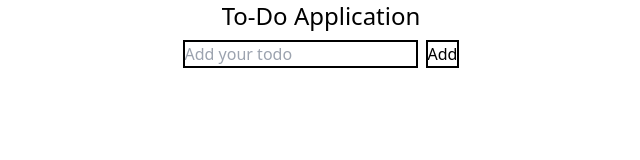
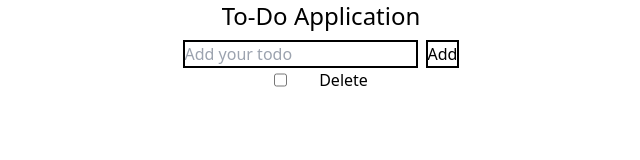
Before and after one commit to sagarpdl000/To-Do-, a React (Create React App) app: page / in a window 1280 px wide. Both pictures are taken after a click on the button "Add". Shown: the top 160 px of the page, without its empty margins (319-959 px from the left). Built offline with nearby package versions, Linux system fonts and the light colour scheme.

Commit message:
List rendered

```diff
--- a/package.json
+++ b/package.json
@@ -36,6 +36,7 @@
     ]
   },
   "devDependencies": {
-    "tailwindcss": "^3.4.1"
+    "tailwindcss": "^3.4.1",
+    "uuid": "^9.0.1"
   }
 }
--- a/src/App.js
+++ b/src/App.js
@@ -1,10 +1,12 @@
 import AddToDo from "./Components/AddToDo";
+import ToDoList from "./Components/ToDoList";
 
 function App() {
   return (
     <div className='text-center'>
       <div className="Font-bold text-2xl">To-Do Application</div>
       <AddToDo/>
+      <ToDoList/>
 
 
     </div>
--- a/src/Components/AddToDo.jsx
+++ b/src/Components/AddToDo.jsx
@@ -1,5 +1,7 @@
 import React, { useContext, useState } from 'react'
 import { TodoContext } from '../Context/TodoContext';
+import { v4 as uuidv4 } from 'uuid';
+
 
 const AddToDo = () => {
 
@@ -17,7 +19,7 @@ const AddToDo = () => {
 
       else{
 
-        const newTodo = [...todos, {id:1, title: title, completed : false}];
+        const newTodo = [...todos, {id: uuidv4, title: title, completed : false}]; //UUID for unique id, npm i --save-dev uuid
         setTodos(newTodo);
         setTitle('')
         console.log(newTodo);
--- a/src/Components/ToDo.jsx
+++ b/src/Components/ToDo.jsx
@@ -0,0 +1,15 @@
+import React from 'react'
+
+const ToDo = (props) => {
+
+
+  return (
+    <div className='flex justify-center gap-4'>
+        <input type="checkbox" value={props.id} id={props.id} />
+        <label htmlFor={props.id}>{props.title}</label>
+        <button>Delete</button>
+    </div>
+  )
+}
+
+export default ToDo
--- /dev/null
+++ b/src/Components/ToDoList.jsx
@@ -0,0 +1,28 @@
+import React, { useContext } from 'react'
+import { TodoContext } from '../Context/TodoContext';
+import ToDo from './ToDo';
+
+const ToDoList = () => {
+
+    const [todos,setTodos] = useContext(TodoContext);
+
+  return (
+
+        1 <= todos.length ? todos.map((item)=>{
+
+            return(
+                < ToDo key = {item.id}
+
+                id = {item.id}
+                title = {item.title}
+                completed = {item.completed}
+
+                />
+            )
+
+        }) : (<h1>No list to show.</h1>)
+
+  )
+}
+
+export default ToDoList
```
Also changed, not shown: 1 other file (tests, documents, lock files or other folders).
